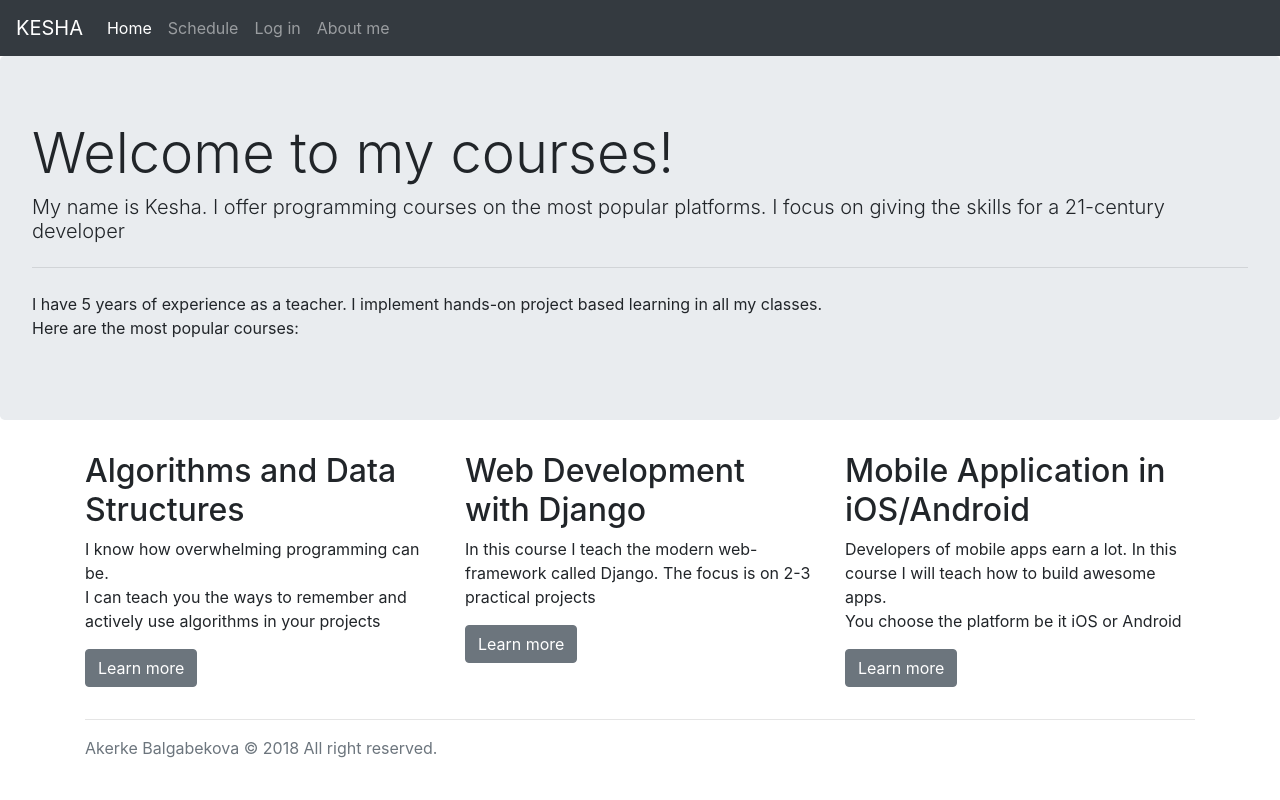
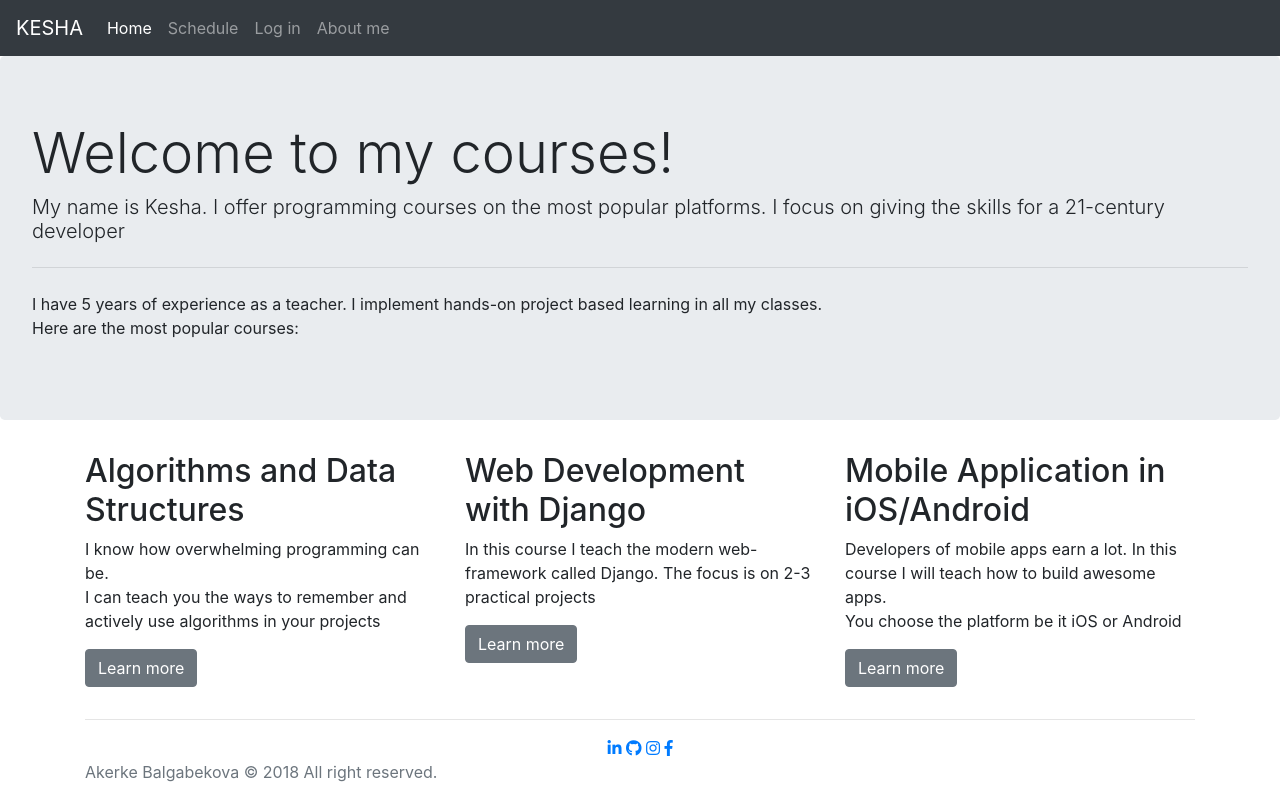
Before and after one commit to AkerkeKesha/online-courses, a plain HTML site: page index.html in a window 1280 px wide. Drawn offline with nearby package versions, Linux system fonts and the light colour scheme.

Commit message:
html done. need more css

```diff
--- /dev/null
+++ b/css/kesha.css
@@ -0,0 +1,5 @@
+
+.social-icons {
+  color: #495057 !important;
+  text-align: center;
+}
--- a/index.html
+++ b/index.html
@@ -8,7 +8,9 @@
     <!-- Bootstrap CSS -->
     <link rel="stylesheet" href="https://maxcdn.bootstrapcdn.com/bootstrap/4.0.0/css/bootstrap.min.css" integrity="sha384-Gn5384xqQ1aoWXA+058RXPxPg6fy4IWvTNh0E263XmFcJlSAwiGgFAW/dAiS6JXm" crossorigin="anonymous">
     <!-- social media buttons -->
-    <link href="http://maxcdn.bootstrapcdn.com/font-awesome/4.3.0/css/font-awesome.min.css" rel="stylesheet">
+    <link rel="stylesheet" href="https://use.fontawesome.com/releases/v5.4.1/css/all.css" integrity="sha384-5sAR7xN1Nv6T6+dT2mhtzEpVJvfS3NScPQTrOxhwjIuvcA67KV2R5Jz6kr4abQsz" crossorigin="anonymous">
+    <!-- Custom styles for this template -->
+    <link href="css/kesha.css" rel="stylesheet">
 
     <title>Courses by Kesha</title>
 </head>
@@ -70,9 +72,24 @@
 
     <footer class="footer">
         <div class="container">
-            <!-- fb, insta, linkedin, github -->
+            <div class="social-icons">
+            <a href="https://www.linkedin.com/in/akerkekassabekova">
+              <i class="fab fa-linkedin-in"></i>
+            </a>
+            <a href="https://github.com/AkerkeKesha">
+              <i class="fab fa-github"></i>
+            </a>
+            <a href="https://www.instagram.com/akerke.balgabekova">
+              <i class="fab fa-instagram"></i>
+            </a>
+            <a href="https://www.facebook.com/akerke.kesha">
+              <i class="fab fa-facebook-f"></i>
+            </a>
+            </div>
             <span class="text-muted">Akerke Balgabekova © 2018 All right reserved.</span>
+
         </div>
+
     </footer>
     <!--jQuery, Popper, Bootstrap JS -->
     <script src="https://code.jquery.com/jquery-3.2.1.slim.min.js" integrity="sha384-KJ3o2DKtIkvYIK3UENzmM7KCkRr/rE9/Qpg6aAZGJwFDMVNA/GpGFF93hXpG5KkN" crossorigin="anonymous"></script>
```
